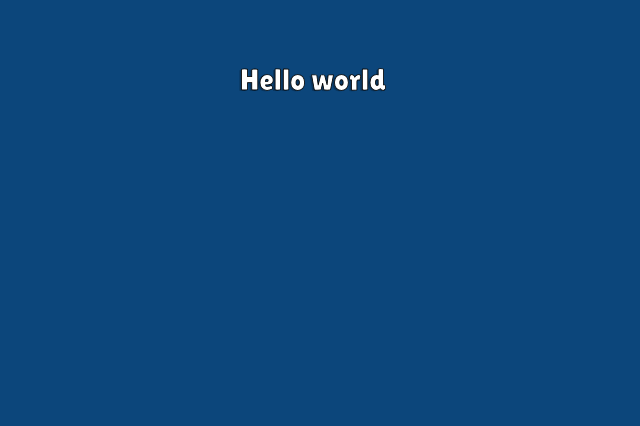
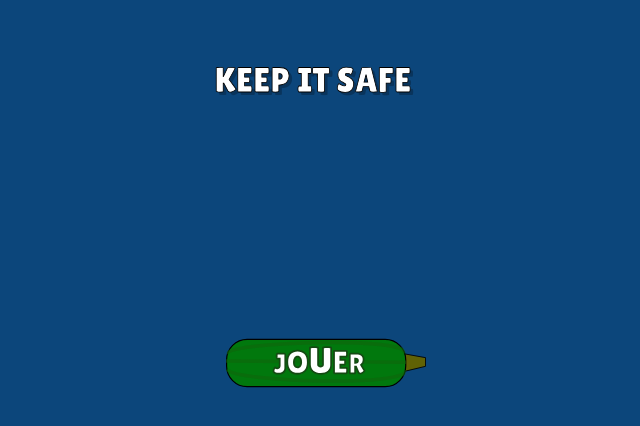
Before and after one commit to louislafosse/nuit-de-info, a website built with Vite: page index.html in a window 1280 px wide. Shown: the whole page, without its empty margins (327-967 px from the left). Built offline with nearby package versions, Linux system fonts and the light colour scheme.

Commit message:
style(animation button): animate with hover play button

```diff
--- a/index.html
+++ b/index.html
@@ -8,7 +8,9 @@
   </head>
   <body>
     <div id="app">
-      <h1>Hello world</h1>
+      <h1>KEEP IT SAFE</h1>
+      <img height="100" width="200" id ="button_cucumber" src="public/button_cucumber.svg" >
+      </svg>
     </div>
     <script type="module" src="/main.js"></script>
   </body>
--- a/style.css
+++ b/style.css
@@ -2,6 +2,23 @@
 
 #LOL {
   font-family: 'Lilita One';
+}
+
+#button_cucumber {
+  margin: 0;
+  margin-top: 43px;
+  position: absolute;
+  left: 51%;
+  top: 40%;
+  transform: translate(-50%, -50%);
+}
+
+#button_cucumber:hover {
+  transform: translate(-50%, -50%) scale(1.02);
+}
+
+#button_cucumber:active {
+  transform: translate(-50%, -50%) scale(0.98);
 }
 
 h1 {
@@ -10,13 +27,13 @@ h1 {
   font-family: 'Lilita One';
   font-style: normal;
   font-weight: 400;
-  font-size: 30px;
+  font-size: 35px;
   line-height: 160px;
   text-align: center;
 
   color: #FFFFFF;
 
-  text-shadow: -2px 1px 0px rgba(0, 0, 0, 0.25);
+  text-shadow: 3px 3px 0px rgba(0, 0, 0, 0.25);
   -webkit-text-stroke: 0.8px #000;
   transform: rotate(-0.06deg);
 }
```
